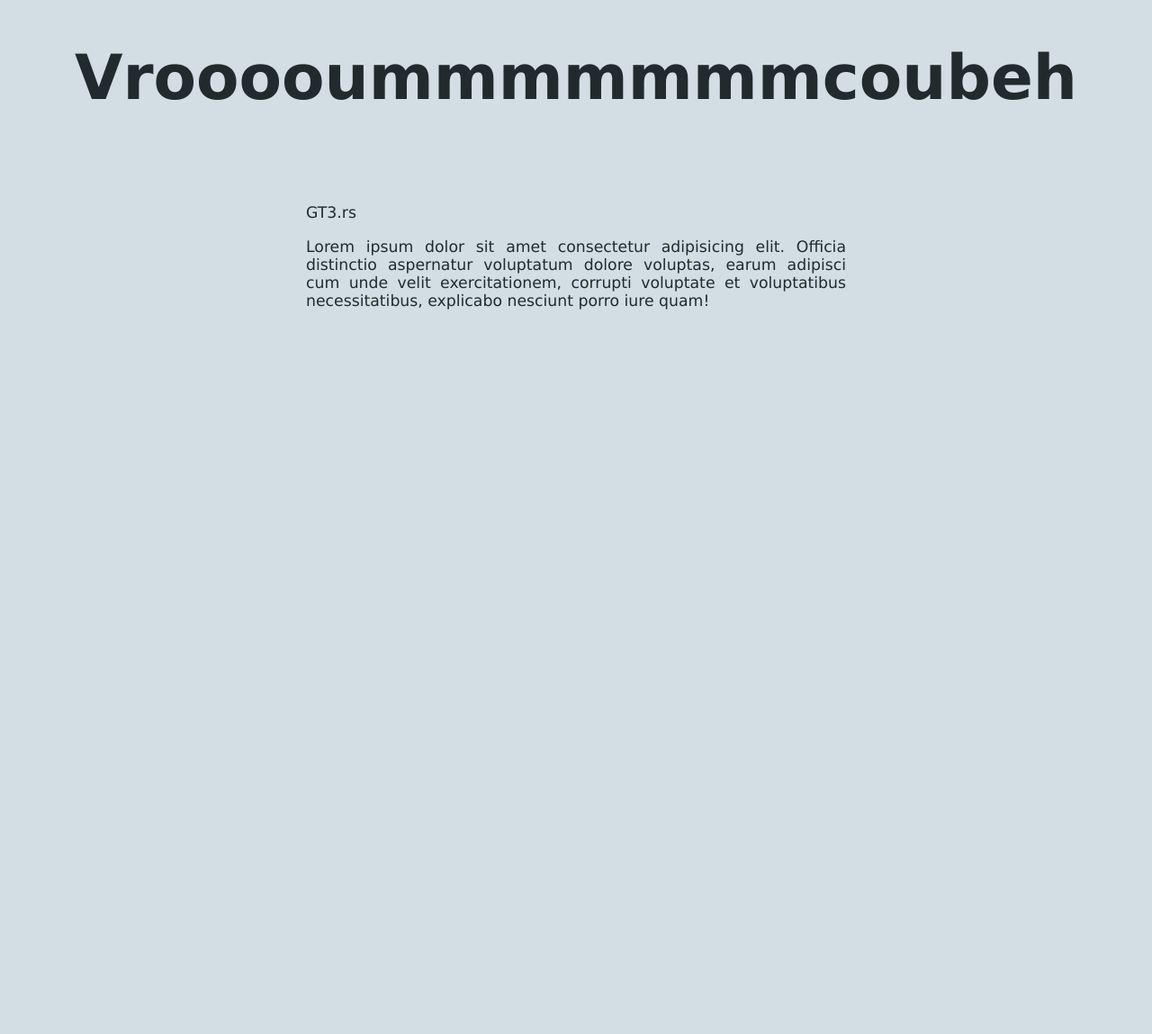
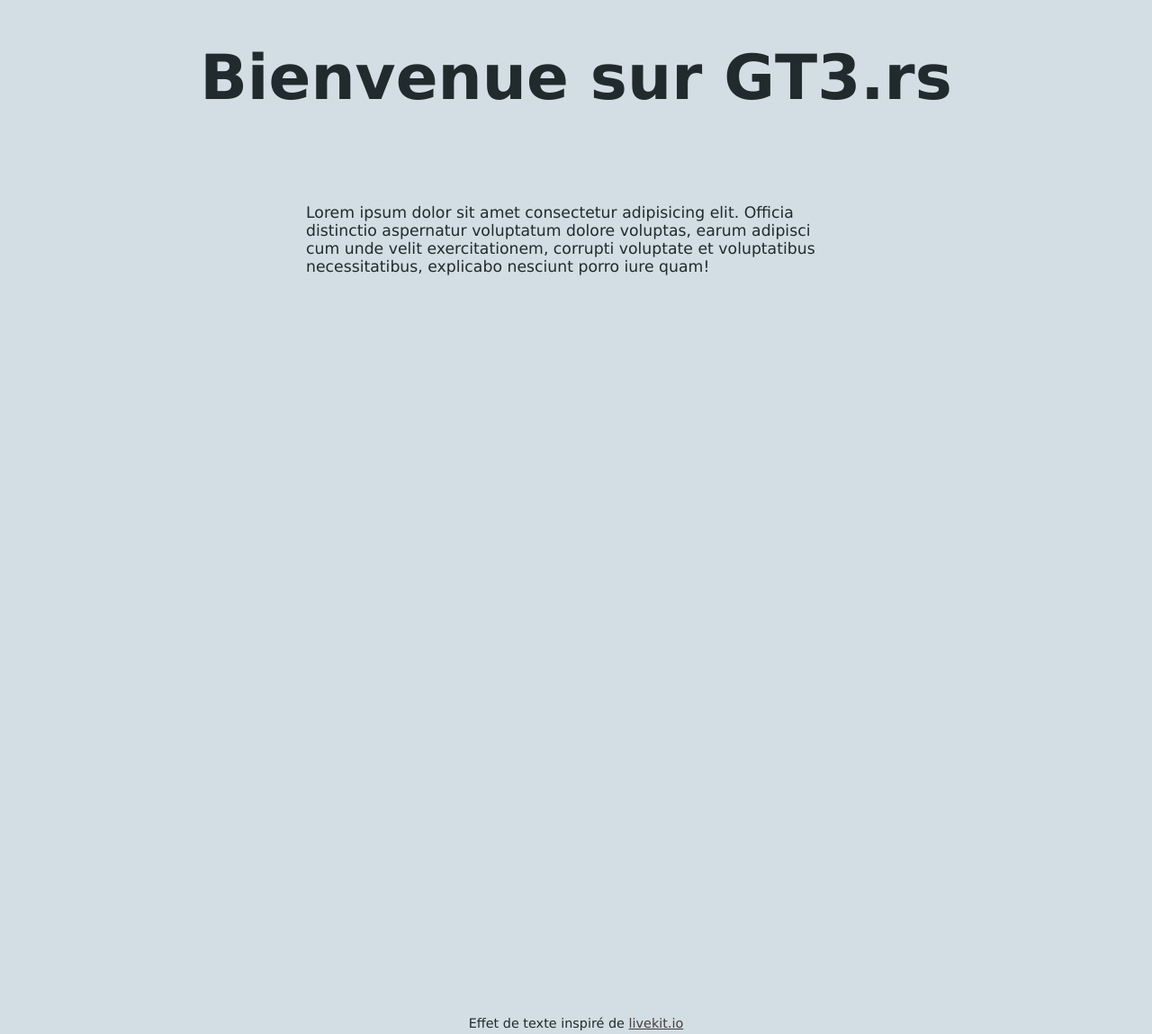
Before and after one commit to mxmvncnt/gt3.rs, a plain HTML site: page src/index.html in a window 1280 px wide. Shown: the top 1149 px of the page at 90% size. Drawn offline with Linux system fonts and the light colour scheme.

Commit message:
enable function to take any html id as parameter

```diff
--- a/src/css/style.css
+++ b/src/css/style.css
@@ -5,7 +5,6 @@
 
 h1 {
   font-size: 4rem;
-  word-break: break-all;
 }
 
 h2 {
@@ -24,12 +23,16 @@ h3 {
   margin: 100px auto;
   width: 600px;
   max-width: 90vw;
-  text-align: justify;
+  text-align: left;
 }
 
 body {
   margin: auto;
   text-align: center;
+}
+
+#title:hover {
+  cursor: pointer;
 }
 
 @media (prefers-color-scheme: dark) {
@@ -55,3 +58,9 @@ body {
     color: rgb(71, 63, 63);
   }
 }
+
+@media screen and (max-width: 600px) {
+  h1 {
+    font-size: 4vmax;
+  }
+}
--- a/src/index.html
+++ b/src/index.html
@@ -8,28 +8,24 @@
     <title>GT3.rs</title>
     <meta name="description" content="Vrooooummmmmmm">
 </head>
-<body>
-    <h1 class="title" id="text">
-        Vrooooummmmmmmcoubeh
+
+<body onload="unblur('gt3rs')">
+    <h1 id="title" onclick="unblur('title')">
+        Bienvenue sur <span id="gt3rs">GT3.rs</span>
     </h1>
 
-    <div class="content">
-        <p>
-            GT3.rs
-        </p>
+    <div class="content full-height">
         <p>
             Lorem ipsum dolor sit amet consectetur adipisicing elit. Officia distinctio aspernatur voluptatum dolore voluptas, earum adipisci cum unde velit exercitationem, corrupti voluptate et voluptatibus necessitatibus, explicabo nesciunt porro iure quam!
         </p>
     </div>
 
-    <div class="full-height"></div>
-
-    <footer>
-        <small>
-            inspired by <a href="https://livekit.io/">livekit.io</a>
-        </small>
-    </footer>
-
     <script src="./script.js"></script>
 </body>
+
+<footer>
+    <small onclick="unblur('footer')">
+        Effet de texte inspiré de <a id="footer" href="https://livekit.io/">livekit.io</a>
+    </small>
+</footer>
 </html>
--- a/src/script.js
+++ b/src/script.js
@@ -1,18 +1,14 @@
 const VARIATION = 200;
 
-const DEFAULT_TEXT = "GT3.rs";
+const DEFAULT_TEXT = "No inner text found";
 
-window.onload = function () {
-    let texteElem = document.getElementById("text")
-    unblur(texteElem)
-};
-
-function unblur(htmlElement) {
+function unblur(elementId) {
+    let htmlElement = document.getElementById(elementId)
     let taggedText = "";
 
     let txt = DEFAULT_TEXT
-    if (document.getElementById("text") !== null) {
-        txt = document.getElementById("text").innerText;
+    if (document.getElementById(elementId) !== null) {
+        txt = document.getElementById(elementId).innerText;
     }
 
     for (let i = 0; i < txt.length; i++) {
```
